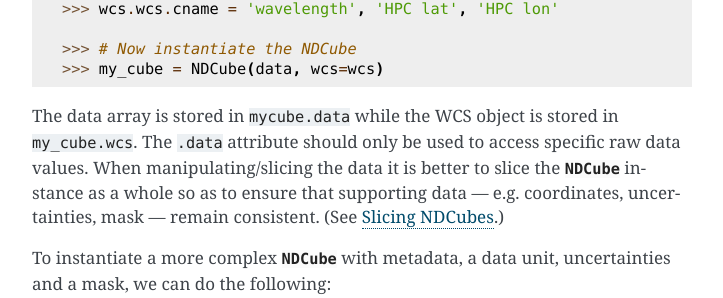
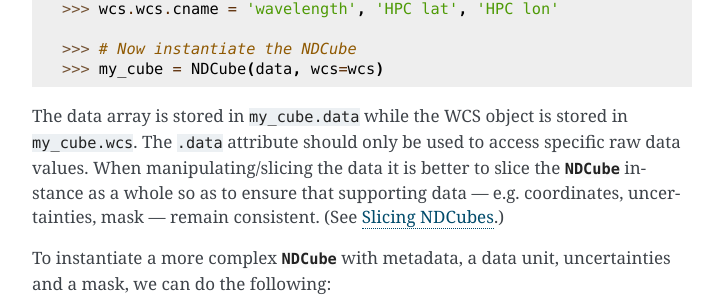
Before and after one commit to sunpy/ndcube, a Sphinx documentation site: the page built from docs/data_classes.rst, in a window 1280 px wide and 900 px high, scrolled down 1893 px. Shown: the part 152-450 px from the top of the window, without its empty margins (388-1111 px from the left). Built offline with Sphinx 7.4.7, drawn with Linux system fonts in a browser that asks for light colours; the version number could not be read and is left out.

Commit message:
fixed Typo

```diff
--- a/docs/data_classes.rst
+++ b/docs/data_classes.rst
@@ -66,7 +66,7 @@ Remember that due to convention, the order of WCS axes is reversed relative to t
   >>> # Now instantiate the NDCube
   >>> my_cube = NDCube(data, wcs=wcs)
 
-The data array is stored in ``mycube.data`` while the WCS object is stored in ``my_cube.wcs``.
+The data array is stored in ``my_cube.data`` while the WCS object is stored in ``my_cube.wcs``.
 The ``.data`` attribute should only be used to access specific raw data values.
 When manipulating/slicing the data it is better to slice the `~ndcube.NDCube` instance as a whole so as to ensure that supporting data --- e.g. coordinates, uncertainties, mask --- remain consistent.
 (See :ref:`cube_slicing`.)
```
